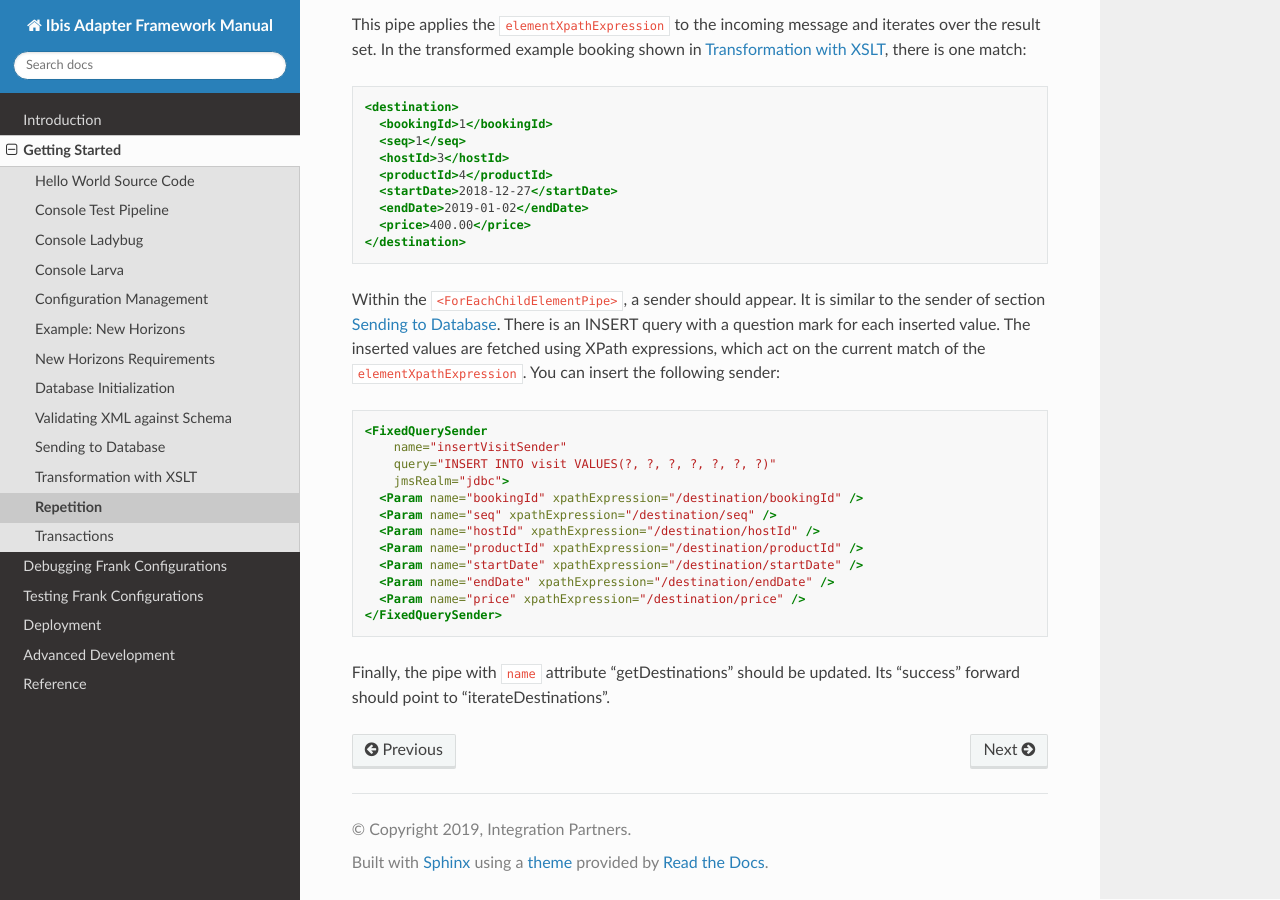
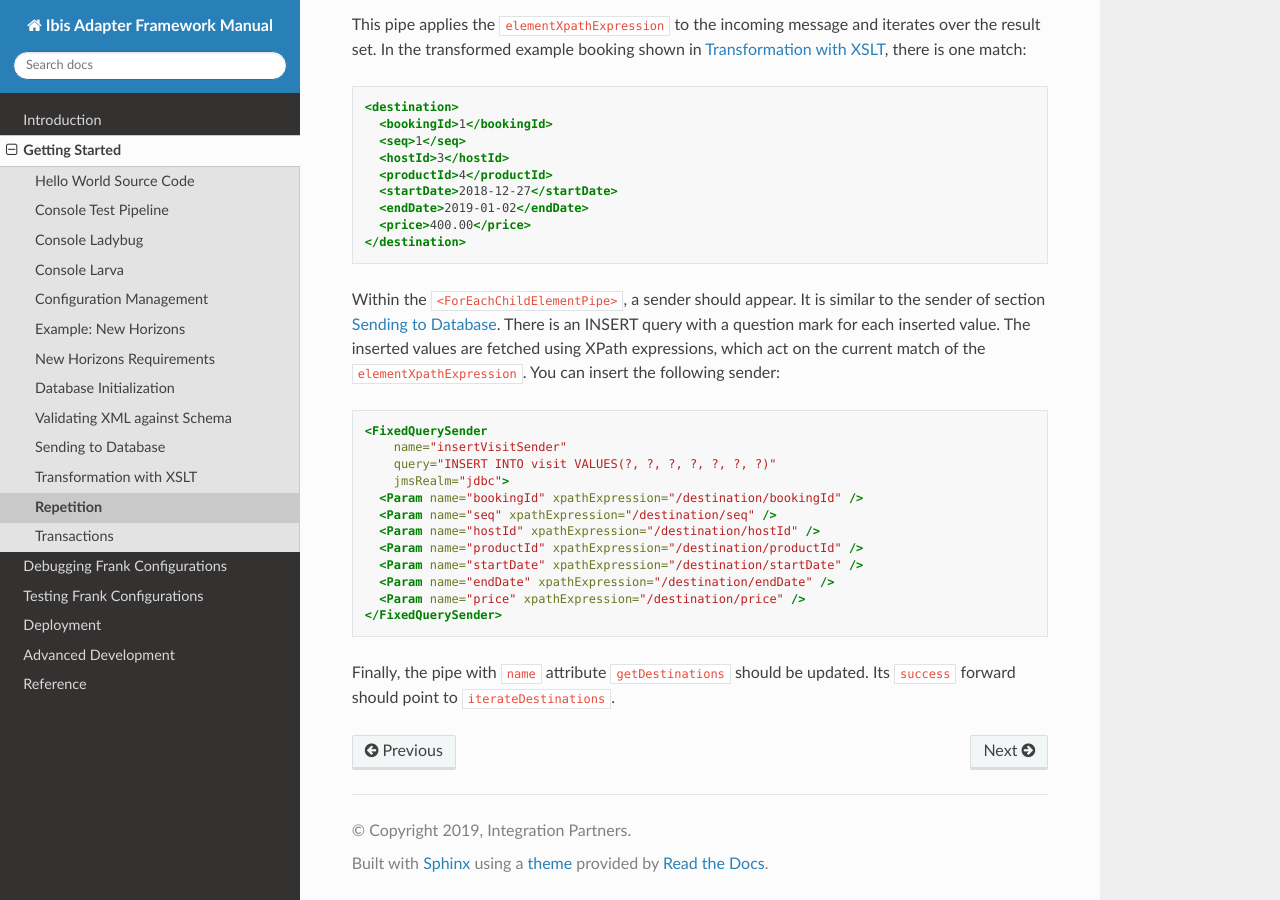
Before and after one commit to frankframework/frank-manual, a Sphinx documentation site: the page built from docs/source/gettingStarted/horizonsForEach.rst, in a window 1280 px wide and 900 px high, scrolled down 580 px. Built offline with Sphinx 7.4.7 and the Read the Docs theme 2.0.0, drawn with Linux system fonts in a browser that asks for light colours.

Commit message:
Fix Repetition

```diff
--- a/docs/source/gettingStarted/horizonsForEach.rst
+++ b/docs/source/gettingStarted/horizonsForEach.rst
@@ -63,5 +63,5 @@ You can insert the following sender:
      <Param name="price" xpathExpression="/destination/price" />
    </FixedQuerySender>
 
-Finally, the pipe with ``name`` attribute "getDestinations" should
-be updated. Its "success" forward should point to "iterateDestinations".
+Finally, the pipe with ``name`` attribute ``getDestinations`` should
+be updated. Its ``success`` forward should point to ``iterateDestinations``.
```
